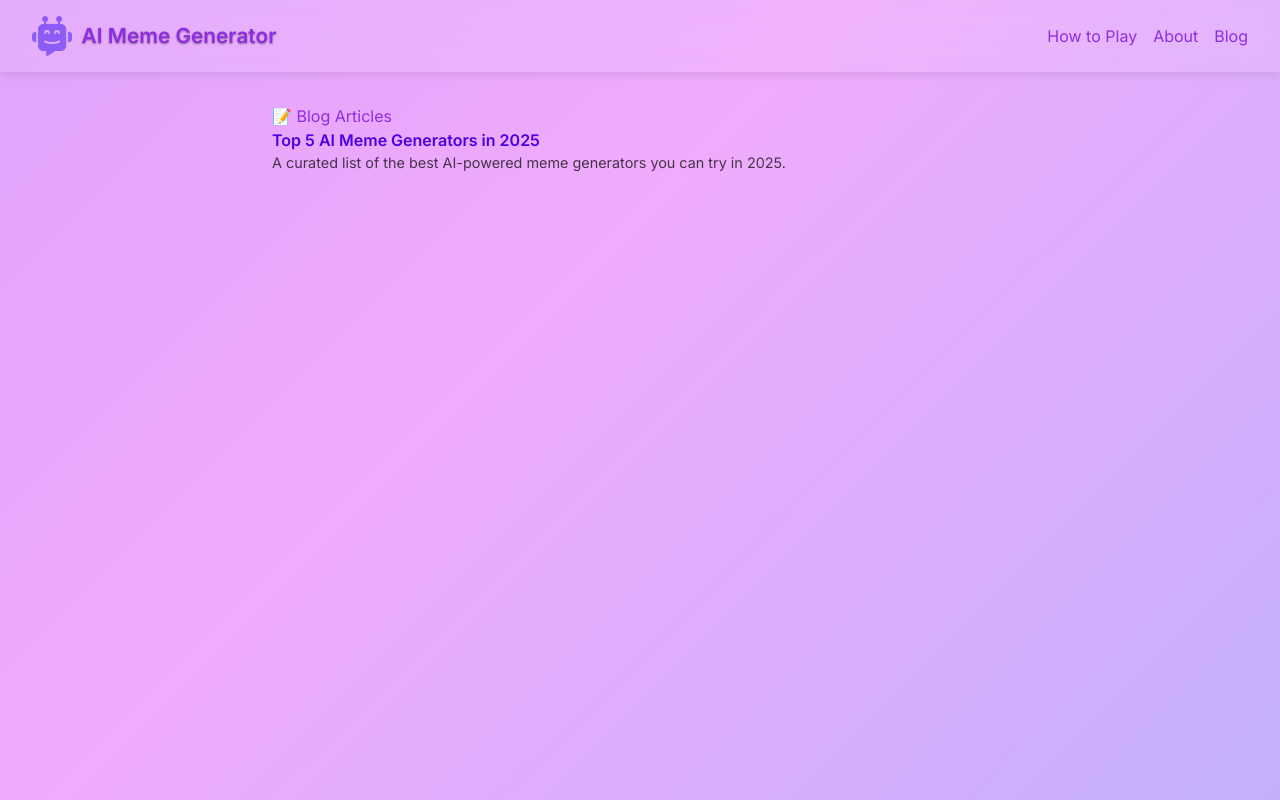
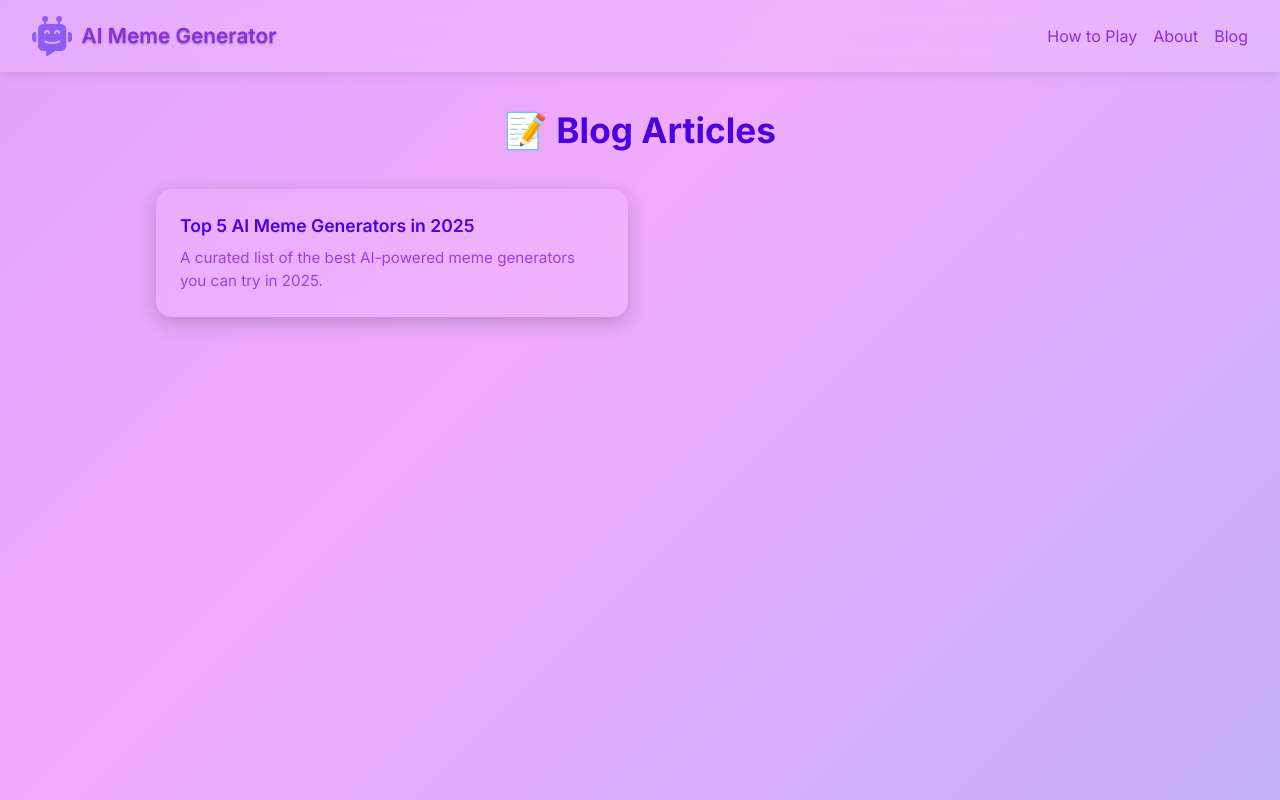
Before and after one commit to atakankaracali/aigeneratormeme, a React (Vite) app: page /blog in a window 1280 px wide. Built offline with nearby package versions, Linux system fonts and the light colour scheme.

Commit message:
Adding-Blog-Page-2

```diff
--- a/src/blog/BlogHome.tsx
+++ b/src/blog/BlogHome.tsx
@@ -1,20 +1,21 @@
 import { Link } from 'react-router-dom';
 import posts from './posts.json';
+import '../styles/blog.css';
 
 const BlogHome = () => {
   return (
-    <div style={{ padding: '2rem', maxWidth: '800px', margin: 'auto' }}>
-      <h1 style={{ color: '#8e2de2' }}>📝 Blog Articles</h1>
-      <ul>
+    <div className="blog-home-container">
+      <h1 className="blog-home-title">📝 Blog Articles</h1>
+      <div className="blog-grid">
         {posts.map((post) => (
-          <li key={post.slug} style={{ marginBottom: '1rem' }}>
-            <Link to={`/blog/${post.slug}`} style={{ color: '#4a00e0', fontWeight: '600' }}>
-              {post.title}
-            </Link>
-            <p style={{ fontSize: '0.9rem', opacity: 0.7 }}>{post.description}</p>
-          </li>
+          <div className="blog-card" key={post.slug}>
+            <h2 className="blog-card-title">
+              <Link to={`/blog/${post.slug}`}>{post.title}</Link>
+            </h2>
+            <p className="blog-card-desc">{post.description}</p>
+          </div>
         ))}
-      </ul>
+      </div>
     </div>
   );
 };
--- a/src/blog/BlogPost.tsx
+++ b/src/blog/BlogPost.tsx
@@ -3,6 +3,7 @@ import { useEffect, useState } from 'react';
 import matter from 'gray-matter';
 import ReactMarkdown from 'react-markdown';
 import useCanonical from '../hooks/useCanonical';
+import '../styles/blog.css';
 
 const BlogPost = () => {
   const { slug } = useParams();
@@ -11,13 +12,18 @@ const BlogPost = () => {
   const [date, setDate] = useState('');
 
   useEffect(() => {
-    import(`./posts/${slug}.md`)
-      .then((res) => fetch(res.default).then((r) => r.text()))
+    if (!slug) return;
+
+    fetch(`/posts/${slug}.md`)
+      .then((res) => res.text())
       .then((text) => {
         const { content, data } = matter(text);
         setContent(content);
         setTitle(data.title);
         setDate(data.date);
+      })
+      .catch((err) => {
+        console.error('Markdown fetch error:', err);
       });
   }, [slug]);
 
@@ -44,12 +50,15 @@ const BlogPost = () => {
         document.head.removeChild(script);
       };
     }
+    return () => {};
   }, [title, slug, date]);
 
   return (
-    <div style={{ padding: '2rem', maxWidth: '800px', margin: 'auto' }}>
-      <h1 style={{ color: '#8e2de2' }}>{title}</h1>
-      <ReactMarkdown>{content}</ReactMarkdown>
+    <div className="blog-container">
+      <h1 className="blog-title">{title}</h1>
+      <div className="blog-content">
+        <ReactMarkdown>{content}</ReactMarkdown>
+      </div>
     </div>
   );
 };
--- a/src/styles/about.css
+++ b/src/styles/about.css
@@ -1,7 +1,8 @@
 .about-container {
   display: flex;
+  flex-wrap: wrap;
   justify-content: center;
-    align-items: center;
+  gap: 2rem;
   padding: 2rem;
   min-height: 80vh;
 }
@@ -14,6 +15,7 @@
   text-align: center;
   color: #8e2de2;
   max-width: 400px;
+  flex: 1 1 300px;
   box-shadow: 0 8px 30px rgba(0, 0, 0, 0.3);
 }
 
@@ -23,12 +25,12 @@
 }
 
 .seo-about-block {
-    max-width: 600px;
-    margin: 3rem auto 0;
-    padding: 1.5rem 2rem;
   background: rgba(255, 255, 255, 0.06);
   backdrop-filter: blur(12px);
   border-radius: 1.2rem;
+  padding: 2rem;
+  flex: 1 1 300px;
+  max-width: 600px;
   box-shadow: 0 6px 24px rgba(0, 0, 0, 0.1);
   color: #333;
   font-size: 0.95rem;
@@ -46,3 +48,9 @@
   color: #4a00e0;
   font-weight: 600;
 }
+@media (max-width: 480px) {
+  .about-container {
+    flex-direction: column;
+    padding: 1.5rem 1rem;
+  }
+}
--- /dev/null
+++ b/src/styles/blog.css
@@ -0,0 +1,141 @@
+.blog-home-container {
+    padding: 2rem 1rem;
+    max-width: 1000px;
+    margin: auto;
+    text-align: center;
+    color: #8e2de2;
+  }
+
+  .blog-home-title {
+    font-size: 2.2rem;
+    font-weight: 700;
+    margin-bottom: 2rem;
+    color: #4a00e0;
+  }
+
+  .blog-grid {
+    display: grid;
+    gap: 1.5rem;
+    grid-template-columns: 1fr;
+  }
+
+  @media (min-width: 640px) {
+    .blog-grid {
+      grid-template-columns: repeat(2, 1fr);
+    }
+  }
+
+  .blog-card {
+    background: rgba(255, 255, 255, 0.08);
+    backdrop-filter: blur(10px);
+    border-radius: 1rem;
+    padding: 1.5rem;
+    box-shadow: 0 6px 20px rgba(0, 0, 0, 0.2);
+    text-align: left;
+    transition: transform 0.2s ease;
+  }
+
+  .blog-card:hover {
+    transform: scale(1.02);
+  }
+
+  .blog-card-title a {
+    color: #4a00e0;
+    font-size: 1.1rem;
+    font-weight: 600;
+    text-decoration: none;
+  }
+
+  .blog-card-title a:hover {
+    text-decoration: underline;
+  }
+
+  .blog-card-desc {
+    margin-top: 0.5rem;
+    font-size: 0.95rem;
+    opacity: 0.85;
+  }
+
+  .blog-container {
+    padding: 2rem 1rem;
+    max-width: 900px;
+    margin: auto;
+    color: #8e2de2;
+    text-align: center;
+  }
+
+  .blog-title {
+    font-size: 2.2rem;
+    font-weight: 700;
+    margin-bottom: 1.5rem;
+    color: #4a00e0;
+    text-shadow: 0 2px 6px rgba(0, 0, 0, 0.2);
+  }
+
+  .blog-content {
+    background: rgba(255, 255, 255, 0.12);
+    backdrop-filter: blur(10px);
+    border-radius: 1.2rem;
+    padding: 2rem;
+    box-shadow: 0 8px 30px rgba(0, 0, 0, 0.25);
+    color: #1f1f1f;
+    font-size: 1.05rem;
+    line-height: 1.7;
+    text-align: left;
+    transition: all 0.3s ease;
+  }
+
+  .blog-content h1,
+  .blog-content h2,
+  .blog-content h3 {
+    color: #8e2de2;
+    margin-top: 2rem;
+    margin-bottom: 1rem;
+    font-weight: 700;
+  }
+
+  .blog-content p {
+    margin-bottom: 1rem;
+    opacity: 0.95;
+  }
+
+  .blog-content a {
+    color: #4a00e0;
+    text-decoration: underline;
+  }
+
+  .blog-content ul,
+  .blog-content ol {
+    margin: 1rem 0 1.5rem 1.5rem;
+    padding-left: 1rem;
+  }
+
+  .blog-content code {
+    background: rgba(0, 0, 0, 0.05);
+    padding: 0.2rem 0.5rem;
+    border-radius: 6px;
+    font-size: 0.95rem;
+    font-family: monospace;
+  }
+
+  .blog-content blockquote {
+    border-left: 4px solid #8e2de2;
+    padding-left: 1rem;
+    margin: 1.5rem 0;
+    font-style: italic;
+    opacity: 0.9;
+  }
+
+  @media (max-width: 640px) {
+    .blog-container {
+      padding: 1.5rem 1rem;
+    }
+
+    .blog-content {
+      padding: 1.5rem;
+    }
+
+    .blog-title {
+      font-size: 1.7rem;
+    }
+  }
```
Also changed, not shown: public/posts/first-post.md (renamed from src/blog/posts/first-post.md). Lines whose indentation alone changed are shown as unchanged.
